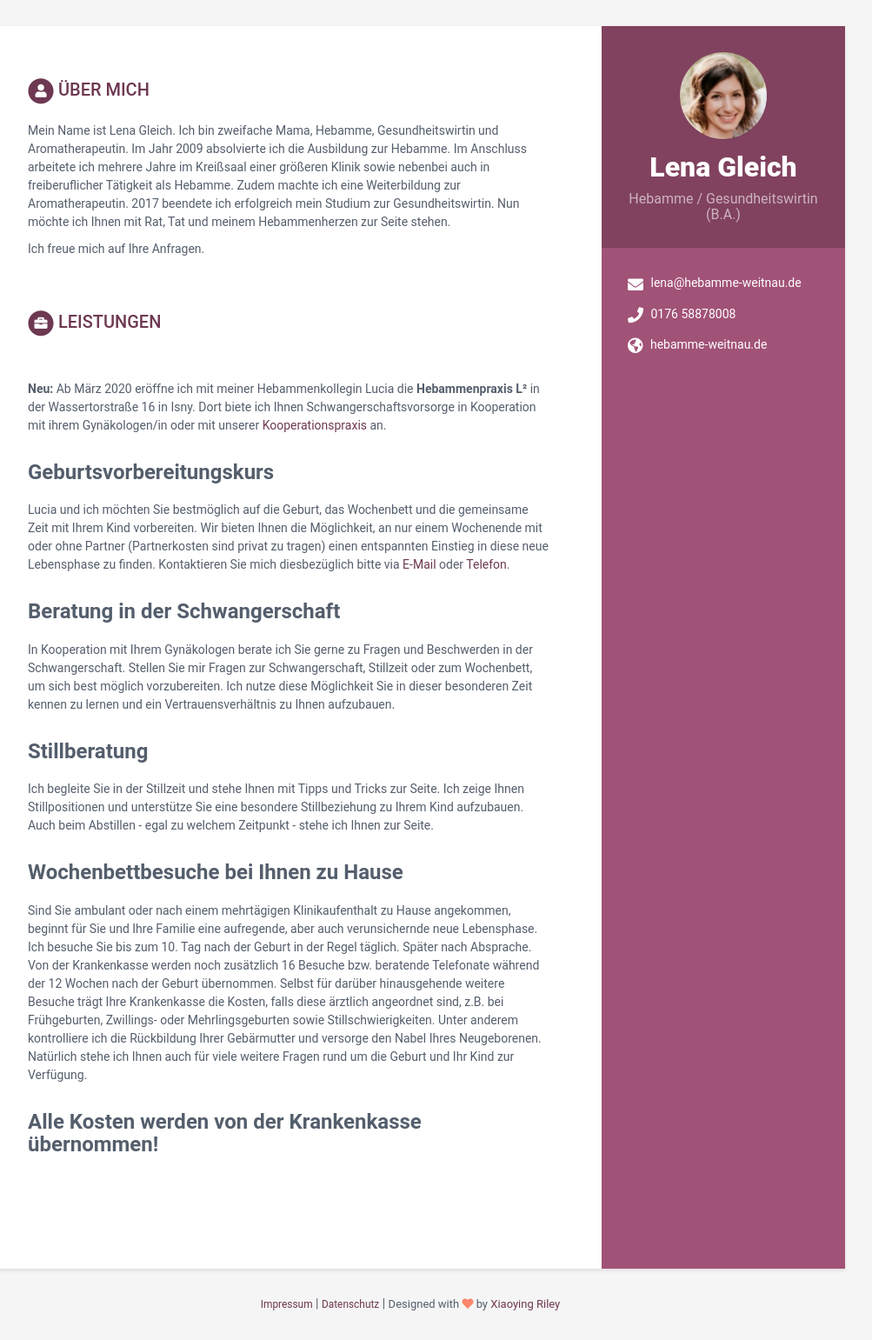
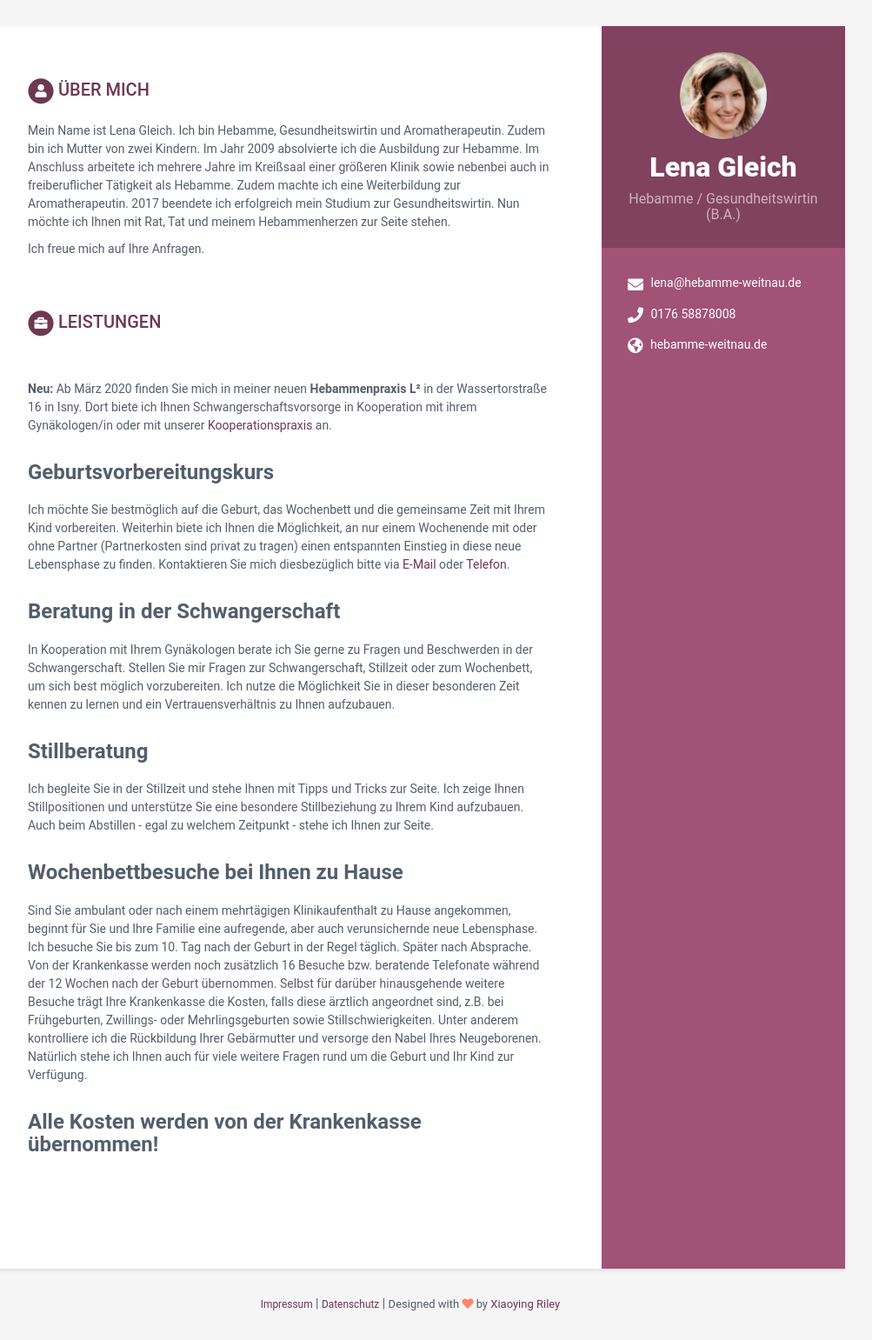
Before and after one commit to Michi0301/lena-hp, a Jekyll site: the page built from index.html, in a window 1280 px wide. Shown: the whole page at 87% size, without its empty margins (168-1171 px from the left). Built offline with Jekyll 4.4.1, drawn with Linux system fonts in a browser that asks for light colours.

Commit message:
Update data.yml

```diff
--- a/_data/data.yml
+++ b/_data/data.yml
@@ -25,7 +25,8 @@ career-profile:
     title: Über mich
     summary: |
       Mein Name ist Lena Gleich.
-      Ich bin zweifache Mama, Hebamme, Gesundheitswirtin und Aromatherapeutin.
+      Ich bin Hebamme, Gesundheitswirtin und Aromatherapeutin.
+      Zudem bin ich Mutter von zwei Kindern.
       Im Jahr 2009 absolvierte ich die Ausbildung zur Hebamme.
       Im Anschluss arbeitete ich mehrere Jahre im Kreißsaal einer größeren Klinik sowie nebenbei auch in freiberuflicher Tätigkeit als Hebamme.
       Zudem machte ich eine Weiterbildung zur Aromatherapeutin.
@@ -37,20 +38,20 @@ career-profile:
 offers:
     - header:
       details: |
-        <b>Neu:</b> Ab März 2020 eröffne ich mit meiner Hebammenkollegin Lucia die <b>Hebammenpraxis L²</b> in der Wassertorstraße 16 in Isny.
+        <b>Neu:</b> Ab März 2020 finden Sie mich in meiner neuen <b>Hebammenpraxis L²</b> in der Wassertorstraße 16 in Isny.
         Dort biete ich Ihnen Schwangerschaftsvorsorge in Kooperation mit ihrem Gynäkologen/in oder mit unserer <a href="https://frauenaerzte-isny.de/" target="_blank">Kooperationspraxis</a> an.
 
     - header: Geburtsvorbereitungskurs
       details: |
-        Lucia und ich möchten Sie bestmöglich auf die Geburt, das Wochenbett und die gemeinsame Zeit mit Ihrem Kind vorbereiten.
-        Wir bieten Ihnen die Möglichkeit, an nur einem Wochenende mit oder ohne Partner (Partnerkosten sind privat zu tragen) einen entspannten Einstieg in diese neue Lebensphase zu finden.
+        Ich möchte Sie bestmöglich auf die Geburt, das Wochenbett und die gemeinsame Zeit mit Ihrem Kind vorbereiten.
+        Weiterhin biete ich Ihnen die Möglichkeit, an nur einem Wochenende mit oder ohne Partner (Partnerkosten sind privat zu tragen) einen entspannten Einstieg in diese neue Lebensphase zu finden.
         Kontaktieren Sie mich diesbezüglich bitte via <a href="mailto:lena@hebamme-weitnau.de">E-Mail</a> oder <a href="tel:017658878008">Telefon</a>.
 
     - header: Beratung in der Schwangerschaft
       details: |
         In Kooperation mit Ihrem Gynäkologen berate ich Sie gerne zu Fragen und Beschwerden in der Schwangerschaft.
         Stellen Sie mir Fragen zur Schwangerschaft, Stillzeit oder zum Wochenbett, um sich best möglich vorzubereiten.
-        Ich nutze diese Möglichkeit Sie in dieser besonderen Zeit kennen zu lernen und ein Vertrauensverhältnis zu Ihnen aufzubauen.
+        Ich nutze die Möglichkeit Sie in dieser besonderen Zeit kennen zu lernen und ein Vertrauensverhältnis zu Ihnen aufzubauen.
 
     - header: Stillberatung
       details: |
```
